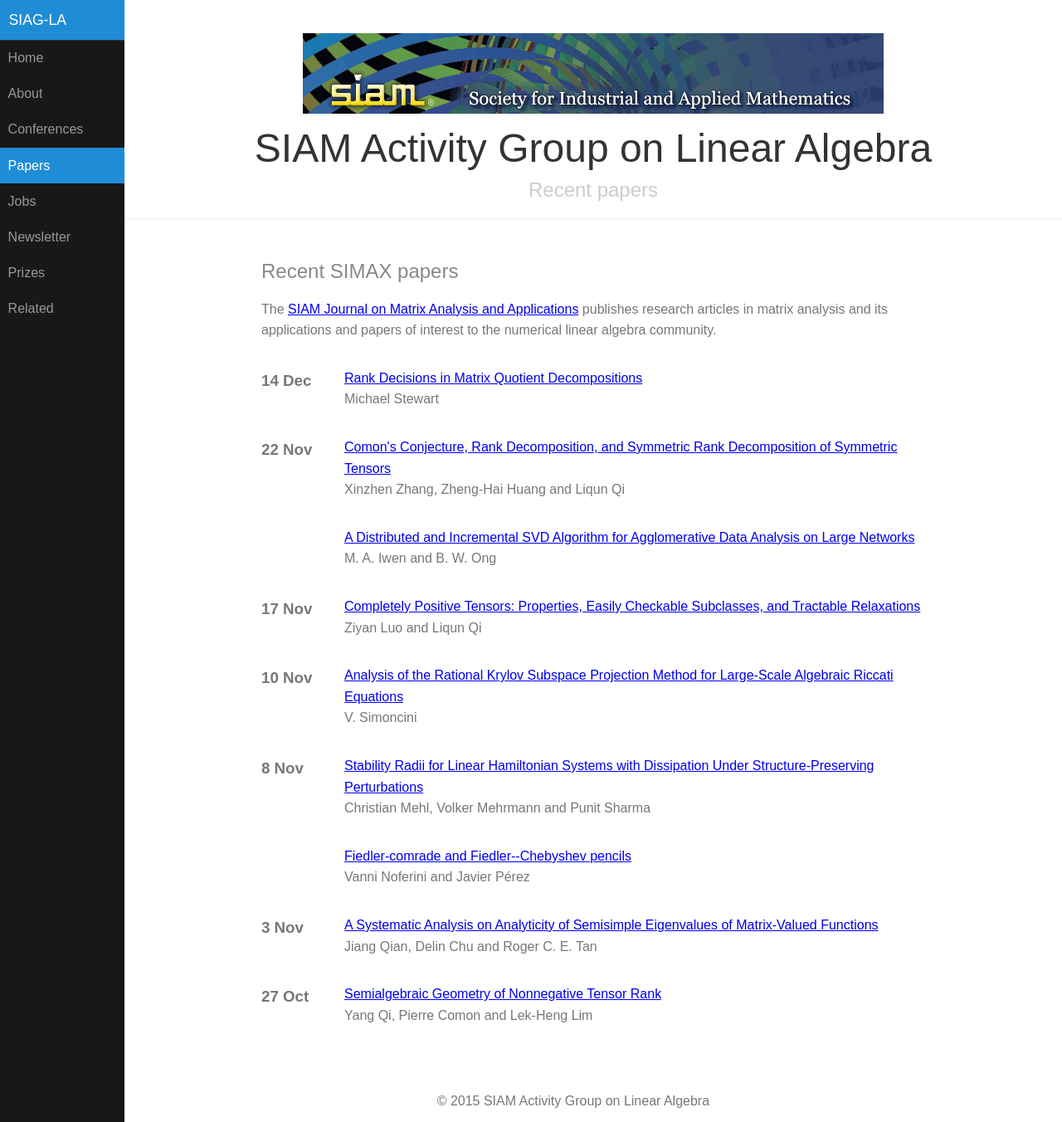
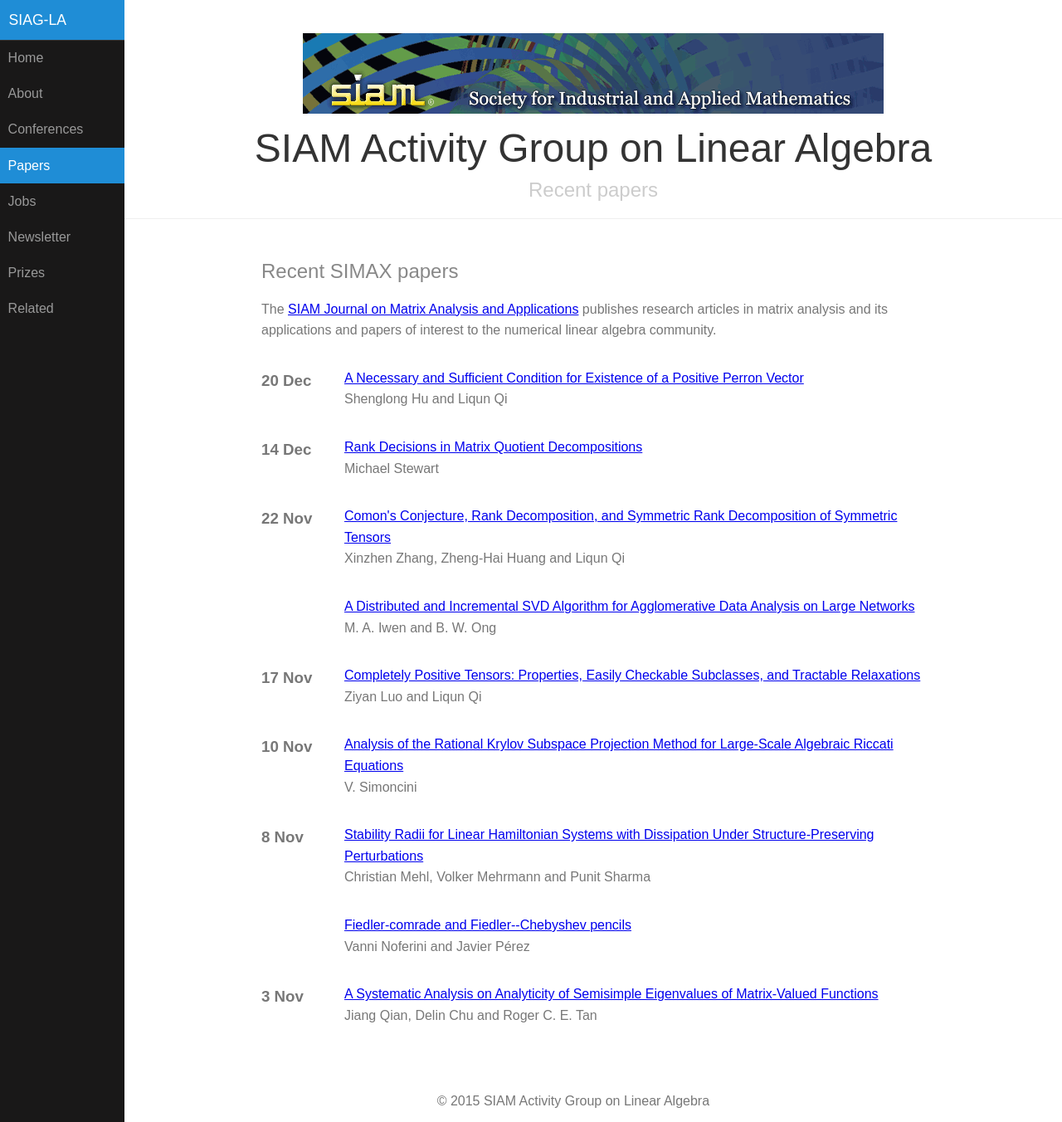
Before and after one commit to dbindel/siagla, a Jekyll site: the page built from simax.html, in a window 1280 px wide and 1352 px high. Shown: the whole window at 83% size. Built offline with Jekyll 4.4.1, drawn with Linux system fonts in a browser that asks for light colours.

Commit message:
Automated updates to simax.yml

```diff
--- a/_data/simax.yml
+++ b/_data/simax.yml
@@ -1969,3 +1969,11 @@
   pp_start: '1729'
   title: Rank Decisions in Matrix Quotient Decompositions
   volume: '37'
+- authors: Shenglong Hu and Liqun Qi
+  date: '2016-12-20T08:00:00Z'
+  doi: doi:10.1137/15M1051828
+  link: http://epubs.siam.org/doi/abs/10.1137/15M1051828?ai=s7&mi=3ezuvv&af=R
+  pp_end: '1770'
+  pp_start: '1747'
+  title: A Necessary and Sufficient Condition for Existence of a Positive Perron Vector
+  volume: '37'
```
